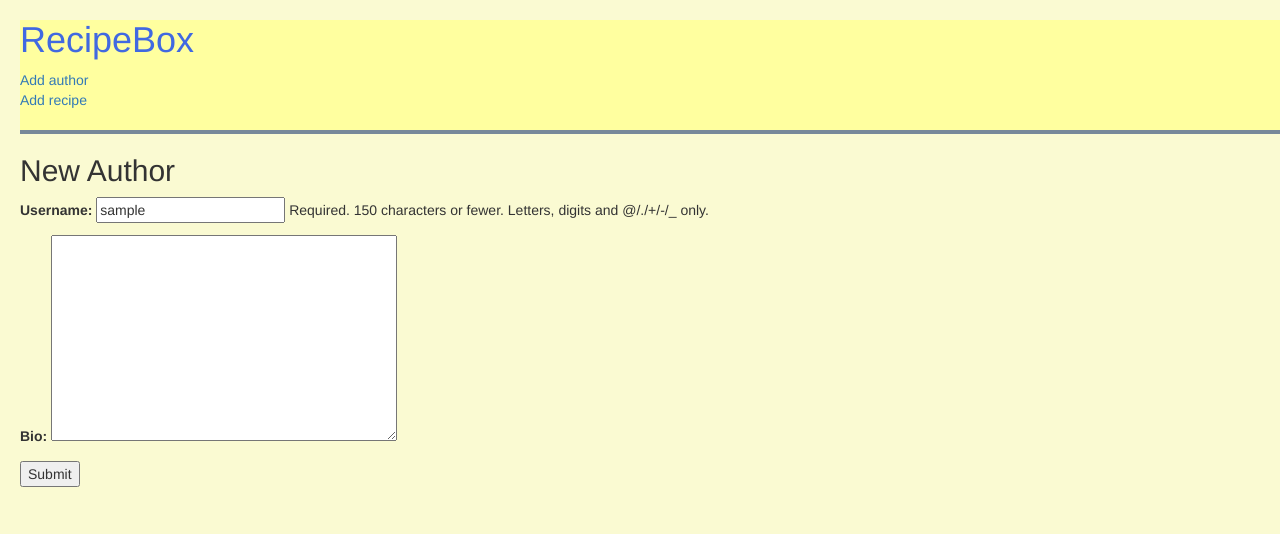
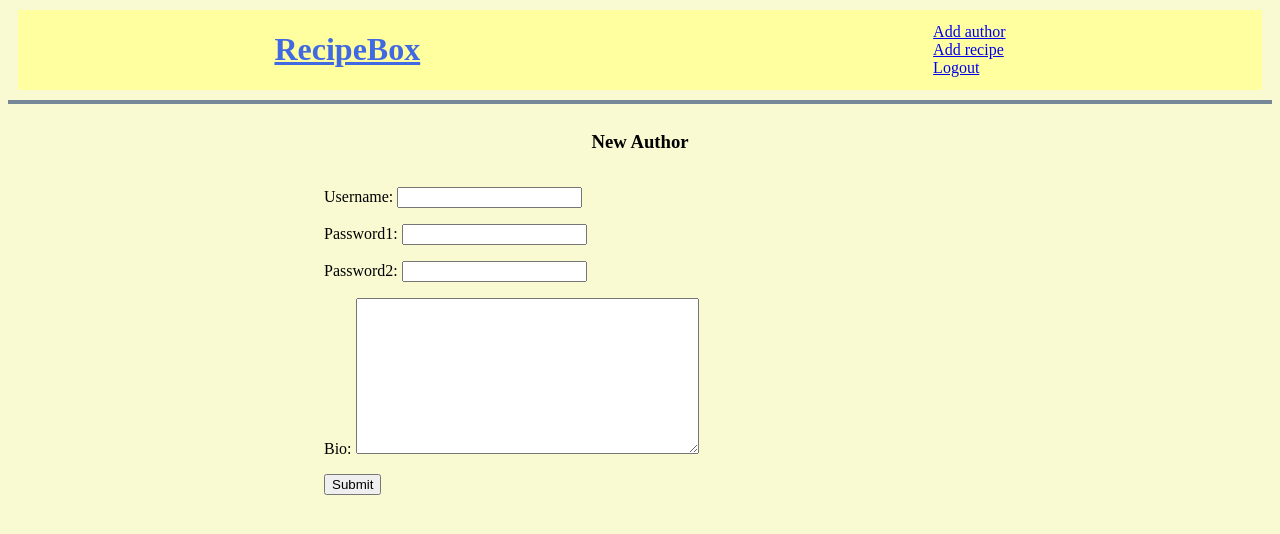
Before and after one commit to jontaylor224/recipebox_project, a Django app: page /addauthor/ in a window 1280 px wide. Shown: the top 534 px of the page. Run offline with Django 3.2, Linux system fonts and the light colour scheme; the visitor is signed in with stand-in values (Sample User, id 1); some libraries are stand-ins or nearby versions.

Commit message:
finished authentication and sign in form

```diff
--- a/recipeapp/forms.py
+++ b/recipeapp/forms.py
@@ -3,21 +3,23 @@ from .models import Recipe, Author
 from django.contrib.auth.models import User
 
 
-class UserForm(forms.ModelForm):
-    class Meta():
-        model = User
-        fields = ('username', )
+class AuthorForm(forms.Form):
+    username = forms.CharField(max_length=200)
+    password1 = forms.CharField(widget=forms.PasswordInput, max_length=32)
+    password2 = forms.CharField(widget=forms.PasswordInput, max_length=32)
+    bio = forms.CharField(widget=forms.Textarea)
 
 
-class AuthorForm(forms.ModelForm):
-    class Meta():
-        model = Author
-        fields = ('bio', )
+class UserRecipeForm(forms.Form):
+    title = forms.CharField(max_length=200)
+    description = forms.CharField(max_length=400)
+    time_required = forms.IntegerField(label="Time Required (minutes)")
+    instructions = forms.CharField(widget=forms.Textarea)
 
 
-class RecipeForm(forms.Form):
+class AdminRecipeForm(forms.Form):
     title = forms.CharField(max_length=200)
     author = forms.ModelChoiceField(queryset=Author.objects.all())
     description = forms.CharField(max_length=400)
-    time_required = forms.IntegerField()
+    time_required = forms.IntegerField(label="Time Required (minutes)")
     instructions = forms.CharField(widget=forms.Textarea)
--- a/recipeapp/models.py
+++ b/recipeapp/models.py
@@ -13,17 +13,6 @@ class Author(models.Model):
         return self.user.username
 
 
-@receiver(post_save, sender=User)
-def create_author_profile(sender, instance, created, **kwargs):
-    if created:
-        Author.objects.create(user=instance)
-
-
-@receiver(post_save, sender=User)
-def save_author_profile(sender, instance, **kwargs):
-    instance.author.save()
-
-
 class Recipe(models.Model):
     title = models.CharField(max_length=200)
     author = models.ForeignKey('Author', on_delete=models.CASCADE,)
--- a/recipeapp/static/css/recipeapp.css
+++ b/recipeapp/static/css/recipeapp.css
@@ -5,17 +5,10 @@ body {
 
 h1 a {
     color: royalblue;
-    /* background-color: dodgerblue; */
-    /* border: 2px solid dodgerblue; */
-    /* border-radius: 10px; */
 }
 
 h2 a {
     color: royalblue;
-}
-
-body {
-    padding-left: 20px;
 }
 
 hr {
@@ -23,5 +16,27 @@ hr {
 }
 
 .header {
-    background-color: rgb(255, 255, 159)
+    background-color: rgb(255, 255, 159);
+    margin: 10px;
+    display: flex;
+    align-items: center;
+    justify-content: space-around;
 }
+
+.content_block {
+    margin: 0 auto;
+    width: 50%;
+}
+
+.form_block {
+    display: flex;
+    flex-direction: column;
+}
+
+.form_block h3 {
+    text-align: center;
+}
+
+.form {
+    text-align: left;
+}
--- a/recipeapp/templates/recipeapp/add_author.html
+++ b/recipeapp/templates/recipeapp/add_author.html
@@ -2,11 +2,14 @@
 
 
 {% block content %}
-    <h2>New Author</h2>
-    <form method="post">
-        {% csrf_token %}
-        {{ user_form.as_p }}
-        {{ author_form.as_p }}
-        <button type="submit">Submit</button>
-    </form>
+<div class="form_block">
+    <h3>New Author</h3>
+    <div class="form">
+        <form method="post">
+            {% csrf_token %}
+            {{ author_form.as_p }}
+            <button type="submit">Submit</button>
+        </form>
+    </div>
+</div>
 {% endblock content %}
--- a/recipeapp/templates/recipeapp/index.html
+++ b/recipeapp/templates/recipeapp/index.html
@@ -5,29 +5,31 @@
         <meta charset="UTF-8" />
         <meta name="viewport" content="width=device-width, initial-scale=1.0" />
         <meta http-equiv="X-UA-Compatible" content="ie=edge" />
-        <link
-            rel="stylesheet"
-            href="//maxcdn.bootstrapcdn.com/bootstrap/3.2.0/css/bootstrap.min.css"
-        />
-        <link
-            rel="stylesheet"
-            href="//maxcdn.bootstrapcdn.com/bootstrap/3.2.0/css/bootstrap-theme.min.css"
-        />
         <link rel="stylesheet" href="{% static 'css/recipeapp.css' %}">
         <title>Recipebox</title>
     </head>
     <body>
-        <div class='header'>
-            <h1>
-                <a href="/">RecipeBox</a>
-            </h1>
-            <div class='buttons'>
+        <div class="header">
+            <div class="page_title">
+                <h1>
+                    <a href="/">RecipeBox</a>
+                </h1>
+            </div>
+            <div class="buttons">
+                {% if user.is_staff %}
                 <a href="{% url 'add_author' %}">Add author</a><br>
-                <a href="{% url 'add_recipe' %}">Add recipe</a>
+                {% endif %}
+                {% if user.is_authenticated %}
+                <a href="{% url 'add_recipe' %}">Add recipe</a><br>
+                <a href="{% url 'logout' %}">Logout</a>
+                {% else %}
+                <p>Please log in to view the recipe list.</p>
+                {% endif %}
             </div>
-            <hr />
         </div>
-
-        {% block content %} {% endblock %}
+        <hr />
+        <div class="content_block">
+            {% block content %} {% endblock %}
+        </div>
     </body>
 </html>
--- a/recipeapp/templates/recipeapp/recipe_list.html
+++ b/recipeapp/templates/recipeapp/recipe_list.html
@@ -2,11 +2,11 @@
 {% block content %}
     {% for recipe in recipes %}
         <div>
-            <h2>
+            <h3>
                 <a href="{% url 'recipe_detail' pk=recipe.pk %}">
                     {{ recipe.title }}
                 </a>
-            </h2>
+            </h3>
         </div>
     {% endfor %}
 {% endblock content %}
--- a/recipeapp/urls.py
+++ b/recipeapp/urls.py
@@ -1,9 +1,16 @@
 from django.urls import path
 from . import views
+from django.contrib import admin
+from django.conf.urls import include
+from django.contrib.auth import views as auth_views
+
 urlpatterns = [
+    path('accounts/', include('django.contrib.auth.urls')),
     path('', views.index, name='index'),
     path('recipe/<int:pk>/', views.recipe_detail, name='recipe_detail'),
     path('author/<int:pk>/', views.author_detail, name='author_detail'),
     path('addauthor/', views.add_author, name='add_author'),
-    path('addrecipe/', views.add_recipe, name='add_recipe')
+    path('addrecipe/', views.add_recipe, name='add_recipe'),
+    path('login/', auth_views.LoginView.as_view(), name='login'),
+    path('logout/', auth_views.LogoutView.as_view(), name='logout')
 ]
--- a/recipeapp/views.py
+++ b/recipeapp/views.py
@@ -1,9 +1,13 @@
-from django.shortcuts import render, get_object_or_404, redirect
+from django.shortcuts import (
+    render, get_object_or_404, redirect, HttpResponseRedirect)
+from django.contrib.auth.models import User
 from .models import Recipe, Author
-from .forms import AuthorForm, RecipeForm, UserForm
+from .forms import AuthorForm, AdminRecipeForm, UserRecipeForm
 from django.contrib.auth.decorators import login_required
+from django.contrib.auth import logout
 
 
+@login_required
 def index(request):
     recipes = Recipe.objects.all()
     return render(request, 'recipeapp/recipe_list.html', {'recipes': recipes})
@@ -23,35 +27,67 @@ def author_detail(request, pk):
 
 
 def add_author(request):
-    if request.method == "POST":
-        user_form = UserForm(request.POST, instance=request.user)
-        author_form = AuthorForm(request.POST, instance=request.user.author)
-        if user_form.is_valid() and author_form.is_valid():
-            # breakpoint()
-            author = author_form.save(commit=False)
-            user_form.save()
-            author_form.save()
-            return redirect('author_detail', pk=author.pk)
+    if not request.user.is_staff:
+        return HTTPResponseRedirect('/')
     else:
-        user_form = UserForm(instance=request.user)
-        author_form = AuthorForm(instance=request.user.author)
+        if request.method == "POST":
+            author_form = AuthorForm(request.POST)
+            if author_form.is_valid():
+                author_data = author_form.cleaned_data
+                password1 = author_data.get("password1")
+                password2 = author_data.get("password2")
+
+                if (password1 == password2):
+                    new_user = User.objects.create_user(
+                        username=author_data.get("username"),
+                        password=password2,
+                    )
+                    author = Author.objects.create(
+                        user=new_user,
+                        bio=author_data.get("bio")
+                    )
+                    return redirect('author_detail', pk=author.pk)
+        else:
+            author_form = AuthorForm()
     return render(request, 'recipeapp/add_author.html',
-                  {'user_form': user_form, 'author_form': author_form})
+                  {'author_form': author_form})
+
 
 @login_required
 def add_recipe(request):
     if request.method == 'POST':
-        form = RecipeForm(request.POST)
-        if form.is_valid():
-            data = form.cleaned_data
-            recipe = Recipe.objects.create(
-                title=data.get('title'),
-                author=data.get('author'),
-                description=data.get('description'),
-                time_required=data.get('time_required'),
-                instructions=data.get('instructions')
-            )
-            return redirect('recipe_detail', pk=recipe.pk)
+        if request.user.is_staff:
+            form = AdminRecipeForm(request.POST)
+            if form.is_valid():
+                data = form.cleaned_data
+                recipe = Recipe.objects.create(
+                    title=data.get('title'),
+                    author=data.get('author'),
+                    description=data.get('description'),
+                    time_required=data.get('time_required'),
+                    instructions=data.get('instructions')
+                )
+                return redirect('recipe_detail', pk=recipe.pk)
+        else:
+            if request.method == 'POST':
+                form = UserRecipeForm(request.POST)
+                if form.is_valid():
+                    data = form.cleaned_data
+                    recipe = Recipe.objects.create(
+                        title=data.get('title'),
+                        author=request.user.author,
+                        description=data.get('description'),
+                        time_required=data.get('time_required'),
+                        instructions=data.get('instructions')
+                    )
+                    return redirect('recipe_detail', pk=recipe.pk)
     else:
-        form = RecipeForm()
+        if request.user.is_staff:
+            form = AdminRecipeForm()
+        else:
+            form = UserRecipeForm()
     return render(request, 'recipeapp/add_recipe.html', {'form': form})
+
+
+def logout_view(request):
+    logout(request)
--- a/recipebox/settings.py
+++ b/recipebox/settings.py
@@ -11,6 +11,9 @@ https://docs.djangoproject.com/en/2.2/ref/settings/
 """
 
 import os
+
+LOGIN_REDIRECT_URL = '/'
+LOGOUT_REDIRECT_URL = '/'
 
 # Build paths inside the project like this: os.path.join(BASE_DIR, ...)
 BASE_DIR = os.path.dirname(os.path.dirname(os.path.abspath(__file__)))
```
Also changed, not shown: recipeapp/templates/recipeapp/add_recipe.html (+10 -6 lines), recipeapp/templates/recipeapp/author_detail.html (+3 -4 lines), recipeapp/templates/recipeapp/recipe_detail.html (+13 -16 lines), recipeapp/templates/registration/login.html (added, +10 -0 lines), recipeapp/migrations/0001_initial.py.
